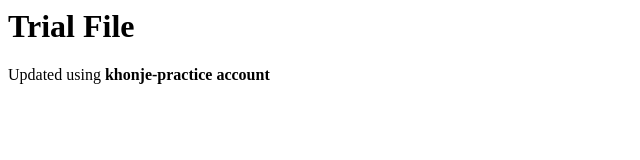
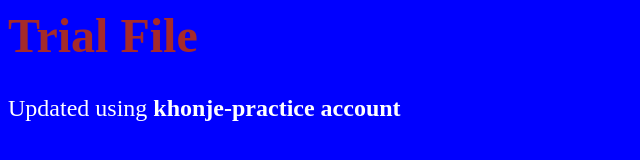
Before and after one commit to khonje-ja/git-course_by_Fattah_Ben, a plain HTML site: page index.html in a window 1280 px wide. Shown: the whole page, without its empty margins (0-640 px from the left). Drawn offline with Linux system fonts and the light colour scheme.

Commit message:
practice

```diff
--- a/index.html
+++ b/index.html
@@ -1,6 +1,16 @@
 <html>
+<head>
+<style>
+
+body { background-color: blue; font-size: 1.5em; color: white;}
+h1 { font-size: 2em; color: brown;}
+
+</style>
+
+</head>
 
 <body>
+
 <h1>Trial File</h1>
 
 <p> Updated using <b>khonje-practice account</b> </p>
```
